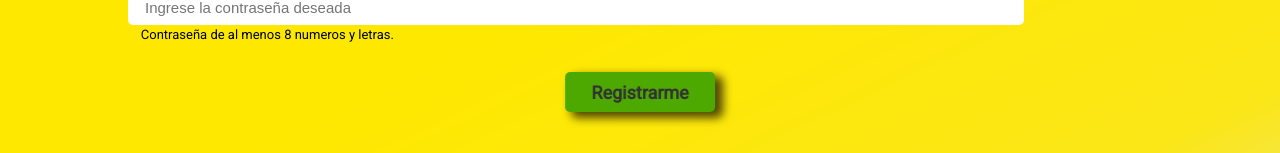
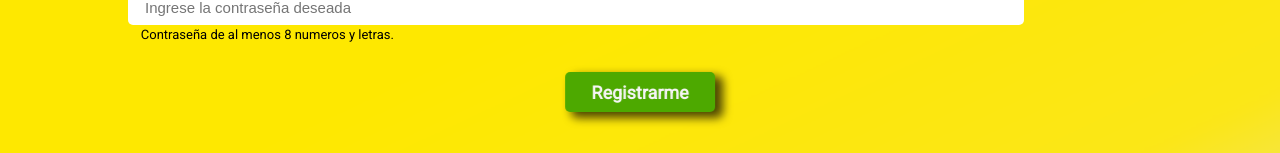
Before and after one commit to JuanMolfese/unicen-visualizacion, a Next.js app in the folder TP2/entregafinal/: page /register in a window 1280 px wide. Shown: the part 302-455 px from the top of the page. Built offline with nearby package versions, Linux system fonts and the light colour scheme; no server answers.

Commit message:
color boton

```diff
--- a/TP2/entregafinal/styles/Register.module.css
+++ b/TP2/entregafinal/styles/Register.module.css
@@ -119,7 +119,7 @@
   font-weight: bold;
   border-radius: 5px;
   box-shadow: 7px 5px 10px 1px rgba(0,0,0,0.70);
-  color: var(--color-DARK);
+  /* color: var(--color-DARK); */
   font-family: Roboto;
   font-size: large;
   font-weight: bold;
```
